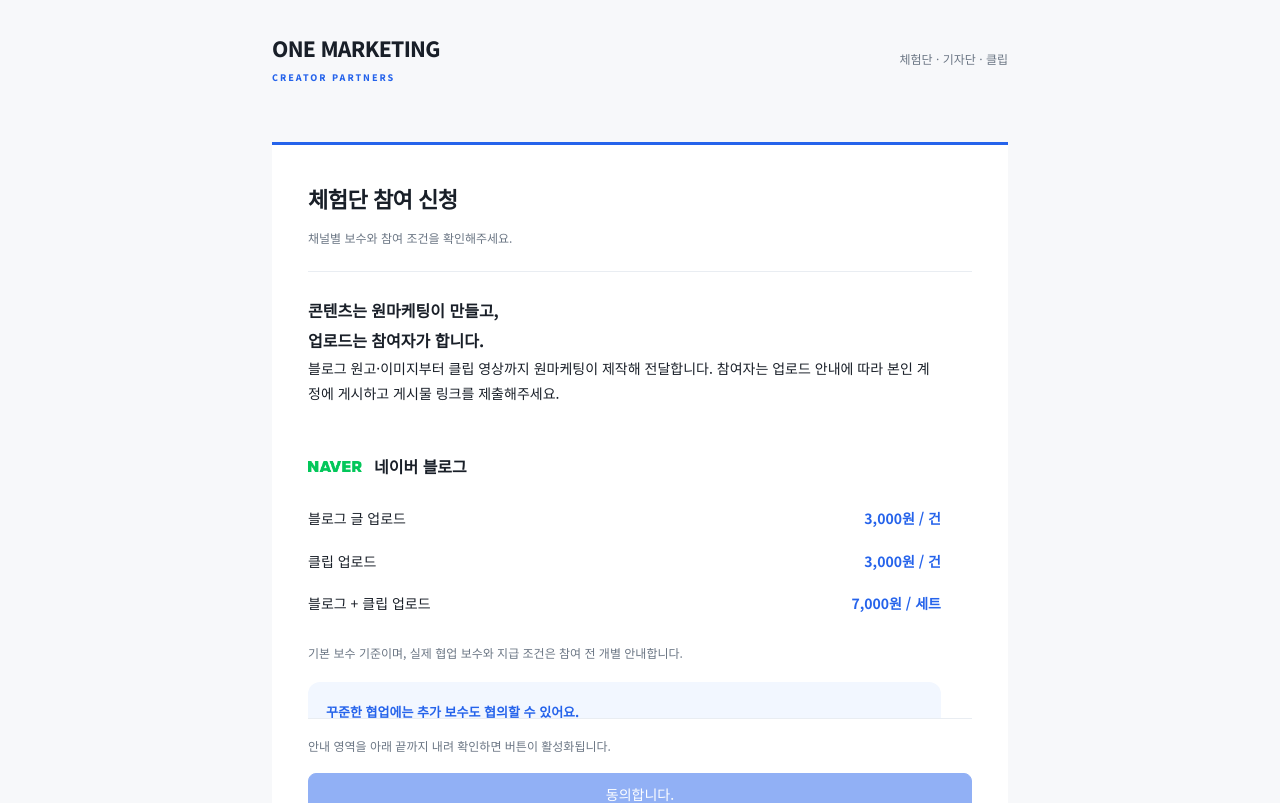
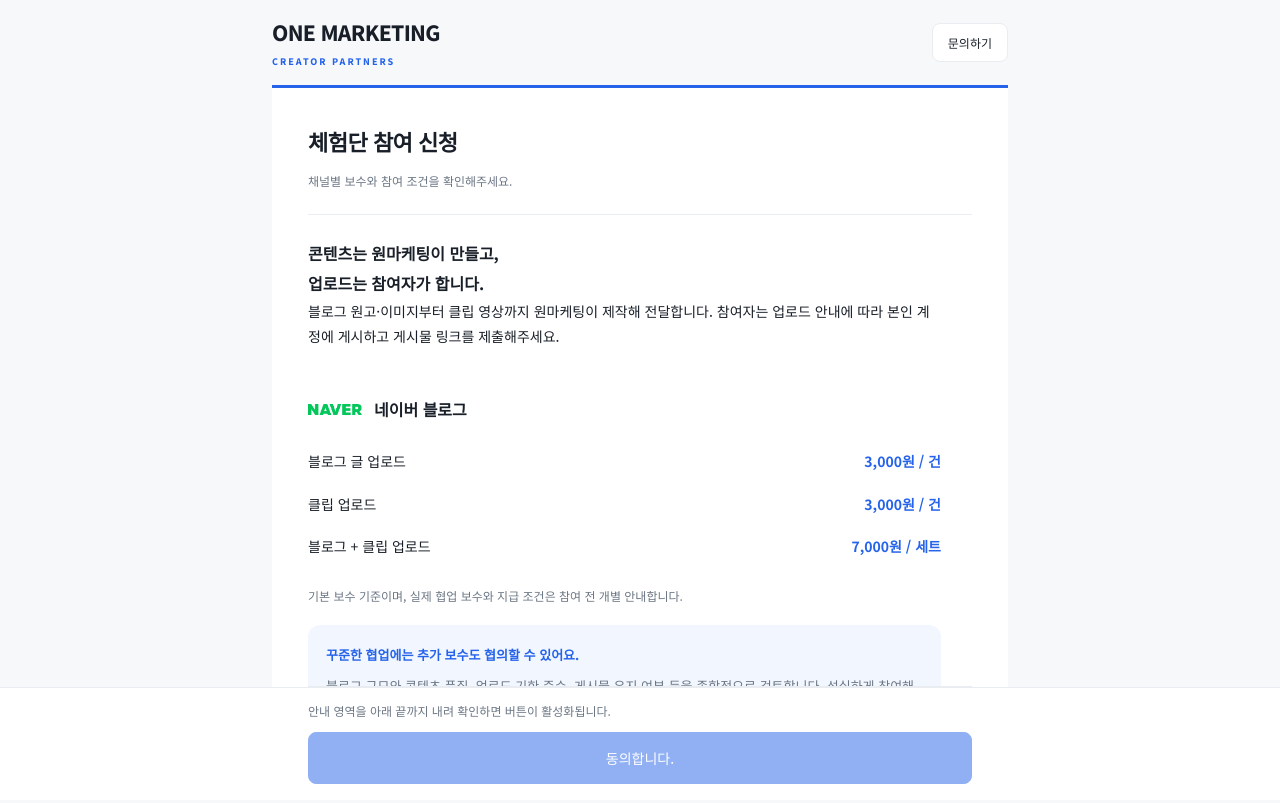
Before and after one commit to yeomjw0907/onemarketing, a Next.js app: page /participants/apply in a window 1280 px wide. Shown: the top 803 px of the page. Built offline with nearby package versions, Linux system fonts and the light colour scheme.

Commit message:
Keep application consent visible and fix touch email suggestions

```diff
--- a/src/app/participants/apply/application-form.tsx
+++ b/src/app/participants/apply/application-form.tsx
@@ -15,6 +15,20 @@
   rewards: { blog: number; clip: number; bundle: number };
 }) {
   const termsRef = useRef<HTMLDivElement>(null);
+  const pageRef = useRef<HTMLElement>(null);
+  const actionsRef = useRef<HTMLDivElement>(null);
+  useEffect(() => {
+    const actions = actionsRef.current;
+    if (!actions) return;
+    const resize = new ResizeObserver(() =>
+      pageRef.current?.style.setProperty(
+        "--actions-height",
+        `${actions.getBoundingClientRect().height}px`,
+      ),
+    );
+    resize.observe(actions);
+    return () => resize.disconnect();
+  }, []);
   const dialogRef = useRef<HTMLDialogElement>(null);
   const receiptTitleRef = useRef<HTMLHeadingElement>(null);
   const [popup, setPopup] = useState<"success" | "contact" | "confirm" | null>(
@@ -103,12 +117,20 @@
     }
   }
   return (
-    <main className={styles.page}>
+    <main
+      ref={pageRef}
+      className={`${styles.page} ${!draft && !receipt ? styles.termsPage : ""}`}
+    >
       <header className={styles.header}>
         <span className={styles.brand}>
           ONE MARKETING<span>CREATOR PARTNERS</span>
         </span>
         <span>체험단 · 기자단 · 클립</span>
+        {!draft && !receipt && (
+          <button type="button" onClick={() => setPopup("contact")}>
+            문의하기
+          </button>
+        )}
       </header>
       <div className={styles.content}>
         <section className={styles.form}>
@@ -261,6 +283,8 @@
                   </section>
                 </div>
               </div>
+              <div ref={actionsRef} className={styles.termsActions}>
+                <div className={styles.termsActionInner}>
                   <p
                     id="terms-scroll-hint"
                     className={styles.scrollHint}
@@ -278,6 +302,8 @@
                   >
                     동의합니다.
                   </button>
+                </div>
+              </div>
             </>
           ) : (
             <form onSubmit={submit}>
--- a/src/app/participants/apply/application.module.css
+++ b/src/app/participants/apply/application.module.css
@@ -2,6 +2,74 @@
   min-height: 100svh;
   background: #f7f8fa;
   color: #191f28;
+}
+.termsPage {
+  height: 100vh;
+  height: 100dvh;
+  min-height: 0;
+  overflow: hidden;
+  display: flex;
+  flex-direction: column;
+}
+.termsPage .header {
+  flex-shrink: 0;
+  width: 100%;
+  padding-top: 16px;
+  padding-bottom: 16px;
+}
+.termsPage .header > span:last-of-type {
+  display: none;
+}
+.termsPage .content {
+  flex: 1;
+  min-height: 0;
+  width: 100%;
+  margin: 0 auto;
+  padding-bottom: var(--actions-height, 140px);
+  display: flex;
+}
+.termsPage .form {
+  flex: 1;
+  min-height: 0;
+  display: flex;
+  flex-direction: column;
+  animation: none;
+  padding-bottom: 0;
+}
+.termsPage .form > h2,
+.termsPage .form > p {
+  flex-shrink: 0;
+}
+.termsPage .terms {
+  flex: 1;
+  min-height: 0;
+  max-height: none;
+  margin-top: 12px;
+  -webkit-overflow-scrolling: touch;
+  padding-bottom: 16px;
+}
+.termsPage .footer {
+  display: none;
+}
+.termsActions {
+  position: fixed;
+  left: 0;
+  right: 0;
+  bottom: 0;
+  z-index: 20;
+  background: #fff;
+  border-top: 1px solid #e9edf2;
+  padding: 12px 20px max(16px, env(safe-area-inset-bottom));
+}
+.termsActionInner {
+  max-width: 664px;
+  margin: auto;
+}
+.termsActions .scrollHint {
+  margin: 0 0 10px;
+}
+.termsActions button {
+  min-height: 52px;
 }
 .header {
   max-width: 800px;
--- a/src/components/application-email.tsx
+++ b/src/components/application-email.tsx
@@ -20,6 +20,12 @@
 }) {
   const [focused, setFocused] = useState(false);
   const ref = useRef<HTMLInputElement>(null);
+  function choose(address: string) {
+    onChange(address);
+    ref.current?.setCustomValidity("");
+    ref.current?.focus();
+    setFocused(false);
+  }
   const [id, domain = ""] = value.split("@");
   const suggestions =
     focused && id && !/\s/.test(value) && value.split("@").length <= 2
@@ -76,11 +82,13 @@
             <button
               key={address}
               type="button"
-              onClick={() => {
-                onChange(address);
-                ref.current?.focus();
-                setFocused(false);
+              onPointerDown={(e) => {
+                if (e.button === 0) {
+                  e.preventDefault();
+                  choose(address);
+                }
               }}
+              onClick={() => choose(address)}
             >
               {address}
             </button>
```
Lines whose indentation alone changed are shown as unchanged.
